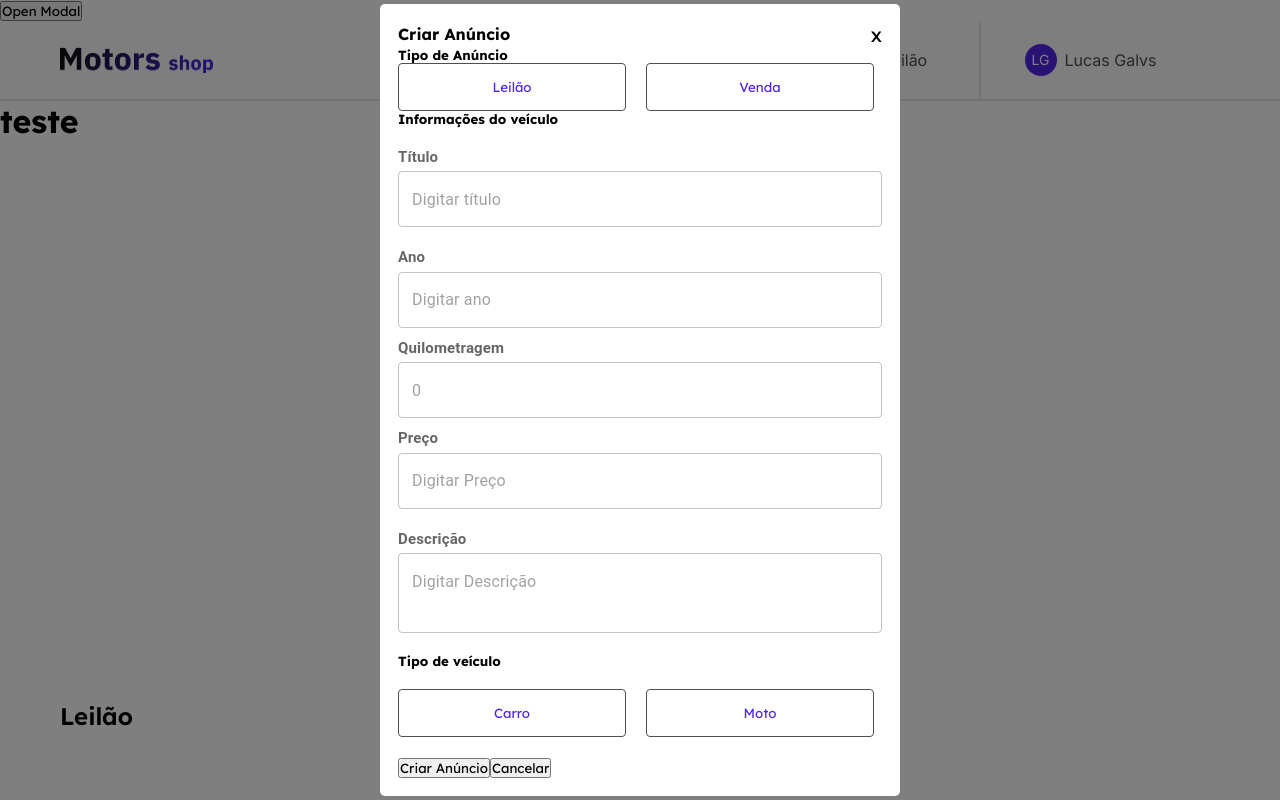
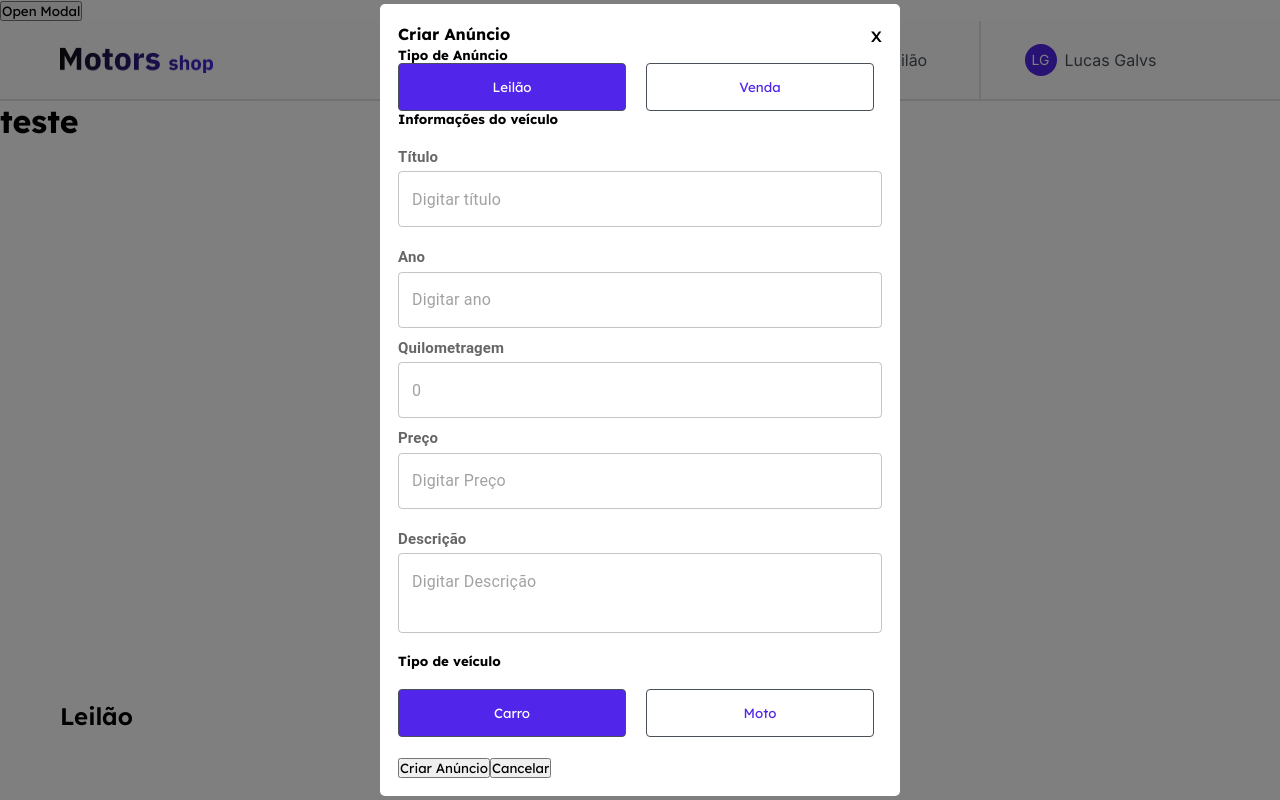
Before and after one commit to E-ecommerce-Motors/ecommerce-motors-front-end, a React (Vite) app: page / in a window 1280 px wide. Both pictures are taken after a click on the button "Open Modal". Shown: the top 800 px of the page. Built offline with nearby package versions, Linux system fonts and the light colour scheme; no server answers.

Commit message:
feat: Context created

```diff
--- a/src/App.tsx
+++ b/src/App.tsx
@@ -2,12 +2,14 @@ import { ToastContainer } from "react-toastify";
 import "react-toastify/dist/ReactToastify.css";
 import CreateAnnouncementModal from "./shared/components/CreateAnnouncementModal";
 import DetailedAnnouncement from "./shared/components/DetailedAnnouncement";
+import CreateAnnouncementProvider from "./shared/providers/AnnouncementContext";
 import { RoutesMain } from "./shared/routes";
 
 const App = () => {
   return (
     <>
-    <CreateAnnouncementModal/>
+      <CreateAnnouncementProvider>
+        <CreateAnnouncementModal />
         <ToastContainer
           position={"top-right"}
           autoClose={1000}
@@ -17,6 +19,7 @@ const App = () => {
           draggable={true}
         />
         <RoutesMain></RoutesMain>
+      </CreateAnnouncementProvider>
     </>
   );
 };
--- a/src/shared/components/CreateAnnouncementModal/index.tsx
+++ b/src/shared/components/CreateAnnouncementModal/index.tsx
@@ -1,26 +1,19 @@
-import React, { useState } from "react";
+import React, { useContext } from "react";
 import TextFieldInput from "../TextFieldInput";
 import { useForm } from "react-hook-form";
-import {api} from "../../services/api"
+import { api } from "../../services/api";
 import {
   ModalWrapper,
   ModalContent,
   CloseButton,
   SelectableButton,
 } from "./style";
+import CreateAnnouncementProvider, {
+  CreateAnnouncementContext,
+} from "../../providers/AnnouncementContext";
 
 const CreateAnnouncementModal = () => {
   const { register, handleSubmit, reset } = useForm();
-  const [isOpen, setIsOpen] = useState(false);
-  const [selectedOption, setSelectedOption] = useState("");
-
-  const toggleModal = () => {
-    setIsOpen(!isOpen);
-  };
-
-  const handleOptionClick = (option: string) => {
-    setSelectedOption(option);
-  };
 
   const onSubmit = async (data: any) => {
     try {
@@ -31,6 +24,16 @@ const { register, handleSubmit, reset } = useForm();
       console.error(error);
     }
   };
+
+  const {
+    selectedType,
+    selectedOffer,
+    toggleModal,
+    handleTypeClick,
+    handleOfferClick,
+    isOpen,
+    setIsOpen
+  } = useContext(CreateAnnouncementContext);
 
   return (
     <>
@@ -48,14 +51,14 @@ const { register, handleSubmit, reset } = useForm();
               <h5>Tipo de Anúncio</h5>
               <div className="selectableContainer">
                 <SelectableButton
-                    onClick={() => handleOptionClick("buy")}
-                    isSelected={selectedOption === "buy"}
+                  onClick={() => handleOfferClick("Leilao")}
+                  isSelected={selectedOffer === "Leilao"}
                 >
                   Leilão
                 </SelectableButton>
                 <SelectableButton
-                    onClick={() => handleOptionClick("sell")}
-                    isSelected={selectedOption === "sell"}
+                  onClick={() => handleOfferClick("Venda")}
+                  isSelected={selectedOffer === "Venda"}
                 >
                   Venda
                 </SelectableButton>
@@ -68,8 +71,16 @@ const { register, handleSubmit, reset } = useForm();
                   {...register("title")}
                 />
                 <div className="yearKmPrice">
-                    <TextFieldInput labelText="Ano" placeholderText="Digitar ano" {...register("year")}/>
-                    <TextFieldInput labelText="Quilometragem" placeholderText="0" {...register("kilometer")}/>
+                  <TextFieldInput
+                    labelText="Ano"
+                    placeholderText="Digitar ano"
+                    {...register("year")}
+                  />
+                  <TextFieldInput
+                    labelText="Quilometragem"
+                    placeholderText="0"
+                    {...register("kilometer")}
+                  />
                   <TextFieldInput
                     labelText="Preço"
                     placeholderText="Digitar Preço"
@@ -87,18 +98,17 @@ const { register, handleSubmit, reset } = useForm();
                 <h5>Tipo de veículo</h5>
                 <div className="selectableContainer">
                   <SelectableButton
-                      onClick={() => handleOptionClick("Carro")}
-                      isSelected={selectedOption === "Carro"}
+                    onClick={() => handleTypeClick("Carro")}
+                    isSelected={selectedType === "Carro"}
                   >
                     Carro
                   </SelectableButton>
                   <SelectableButton
-                      onClick={() => handleOptionClick("Moto")}
-                      isSelected={selectedOption === "Moto"}
+                    onClick={() => handleTypeClick("Moto")}
+                    isSelected={selectedType === "Moto"}
                   >
                     Moto
                   </SelectableButton>
-
                 </div>
                 <div className="createCancel">
                   <button type="submit">Criar Anúncio</button>
--- /dev/null
+++ b/src/shared/providers/AnnouncementContext.tsx
@@ -0,0 +1,61 @@
+import React, { createContext, useState } from "react";
+
+type AnnouncementType = string;
+type VehicleType = string;
+
+type CreateAnnouncementContextType = {
+  selectedType: AnnouncementType;
+  setSelectedType: React.Dispatch<React.SetStateAction<string>>;
+  selectedOffer: VehicleType;
+  setSelectedOffer: React.Dispatch<React.SetStateAction<string>>;
+  toggleModal: () => void;
+  handleTypeClick: any;
+  handleOfferClick: any;
+  isOpen: boolean;
+  setIsOpen: any;
+};
+
+interface ChildrenProp {
+  children: React.ReactNode;
+}
+
+export const CreateAnnouncementContext = createContext(
+  {} as CreateAnnouncementContextType
+);
+
+export const CreateAnnouncementProvider = ({ children }: ChildrenProp) => {
+  const [isOpen, setIsOpen] = useState(false);
+  const [selectedType, setSelectedType] = useState("Carro");
+  const [selectedOffer, setSelectedOffer] = useState("Leilao");
+  const toggleModal = () => {
+    setIsOpen(!isOpen);
+  };
+
+  const handleTypeClick = (option: string) => {
+    setSelectedType(option);
+  };
+
+  const handleOfferClick = (offer: string) => {
+    setSelectedOffer(offer);
+  };
+
+  return (
+    <CreateAnnouncementContext.Provider
+      value={{
+        selectedType,
+        setSelectedType,
+        selectedOffer,
+        setSelectedOffer,
+        toggleModal,
+        handleTypeClick,
+        handleOfferClick,
+        isOpen,
+        setIsOpen,
+      }}
+    >
+      {children}
+    </CreateAnnouncementContext.Provider>
+  );
+};
+
+export default CreateAnnouncementProvider;
```
Lines whose indentation alone changed are shown as unchanged.
